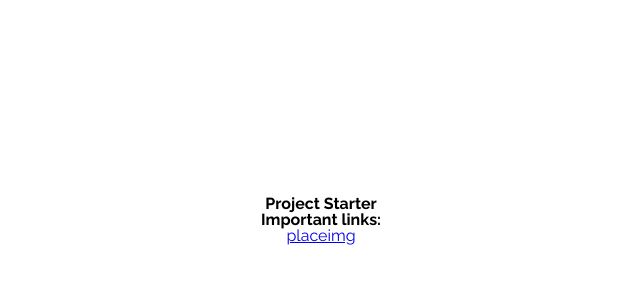
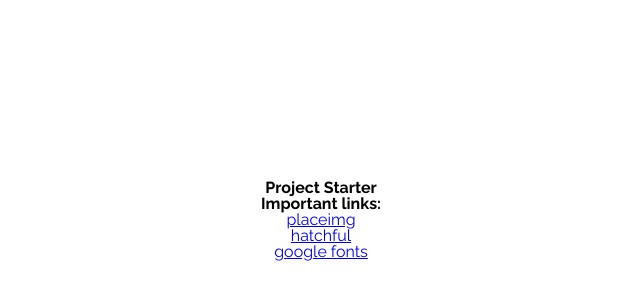
Before and after one commit to donroland/basic-structure, a plain HTML site: page index.html in a window 1280 px wide. Shown: the part 180-480 px from the top of the page, without its empty margins (319-959 px from the left). Drawn offline with Linux system fonts and the light colour scheme.

Commit message:
Add new links and update of readme

```diff
--- a/index.html
+++ b/index.html
@@ -21,6 +21,8 @@
     <h1>Project Starter</h1>
     <h2>Important links:</h2>
     <a href="https://placeimg.com/" target="_blank">placeimg</a>
+    <a href="https://hatchful.shopify.com/" target="_blank">hatchful</a>
+    <a href="https://fonts.google.com/" target="_blank">google fonts</a>
     <script src="./js/script.js"></script>
 </body>
 
```
Also changed, not shown: 1 other file.
